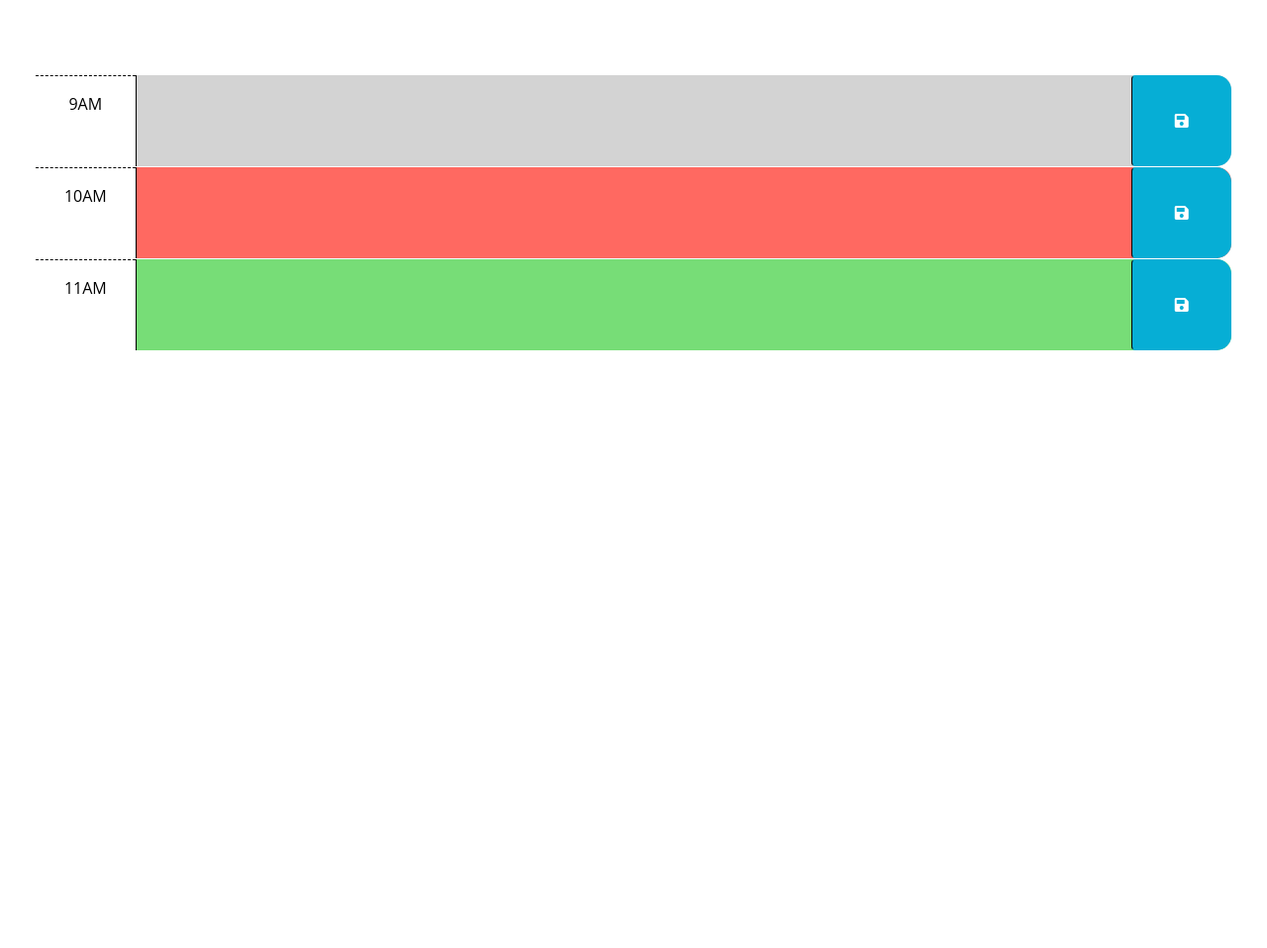
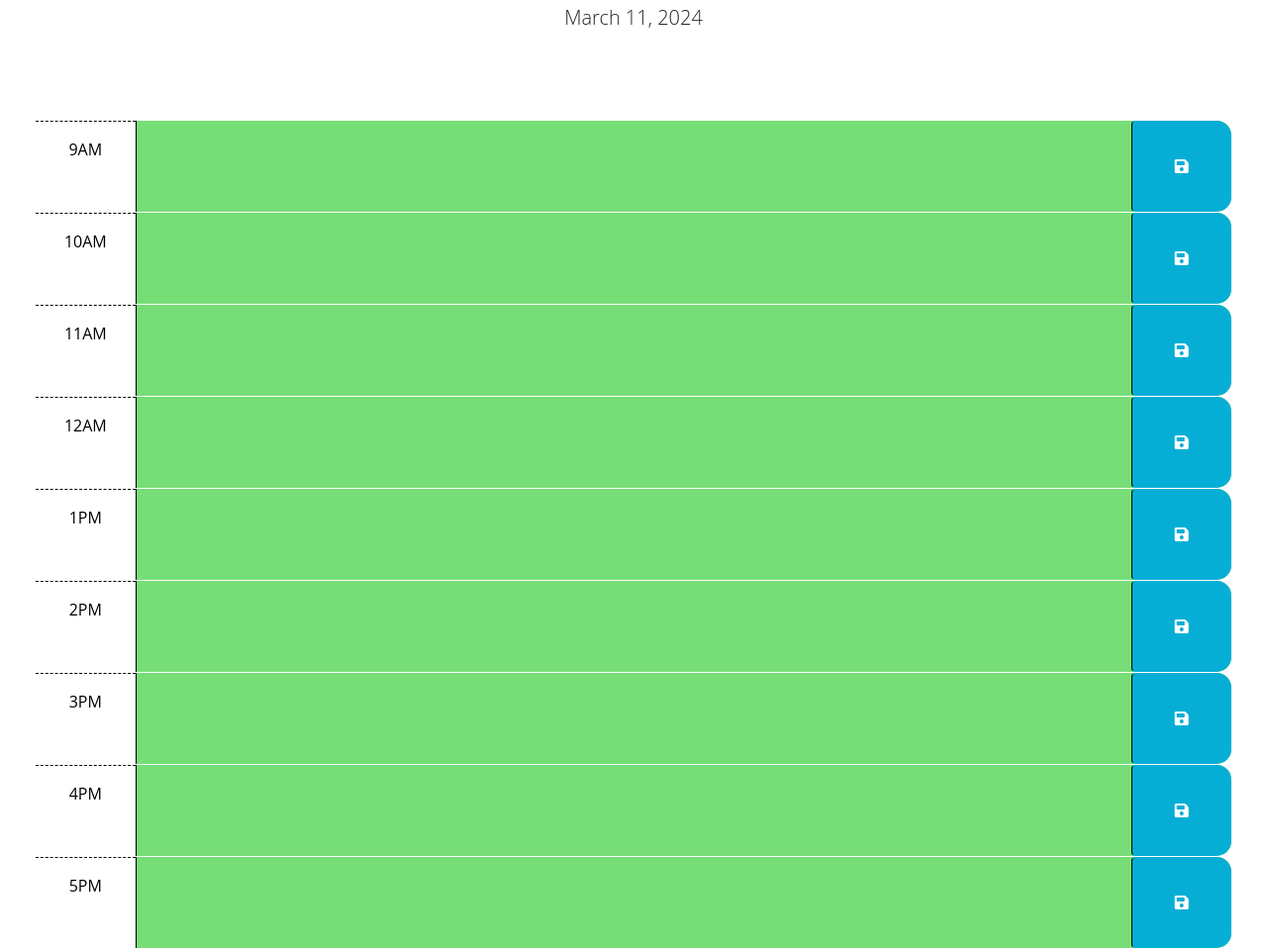
Before and after one commit to rapostoljr/challenge_5_work_day_scheduler, a plain HTML site: page Develop/index.html in a window 1280 px wide. Shown: the part 176-1134 px from the top of the page at 99% size. Before the commit the page ends 800 px from the top, so only its background shows below. Drawn offline with nearby package versions, Linux system fonts and the light colour scheme.

Commit message:
created for loop to add class of past, present, and future to necessary spots

```diff
--- a/Develop/index.html
+++ b/Develop/index.html
@@ -42,7 +42,7 @@
         -->
 
       <!-- Example of a past time block. The "past" class adds a gray background color. -->
-      <div id="hour-9" class="row time-block past">
+      <div id="hour-9" class="row time-block">
         <div class="col-2 col-md-1 hour text-center py-3">9AM</div>
         <textarea class="col-8 col-md-10 description" rows="3"> </textarea>
         <button class="btn saveBtn col-2 col-md-1" aria-label="save">
@@ -51,7 +51,7 @@
       </div>
 
       <!-- Example of a present time block. The "present" class adds a red background color. -->
-      <div id="hour-10" class="row time-block present">
+      <div id="hour-10" class="row time-block">
         <div class="col-2 col-md-1 hour text-center py-3">10AM</div>
         <textarea class="col-8 col-md-10 description" rows="3"> </textarea>
         <button class="btn saveBtn col-2 col-md-1" aria-label="save">
@@ -60,14 +60,64 @@
       </div>
 
       <!-- Example of a future time block. The "future" class adds a green background color. -->
-      <div id="hour-11" class="row time-block future">
+      <div id="hour-11" class="row time-block">
         <div class="col-2 col-md-1 hour text-center py-3">11AM</div>
         <textarea class="col-8 col-md-10 description" rows="3"> </textarea>
         <button class="btn saveBtn col-2 col-md-1" aria-label="save">
           <i class="fas fa-save" aria-hidden="true"></i>
         </button>
       </div>
+
+      <div id="hour-12" class="row time-block">
+        <div class="col-2 col-md-1 hour text-center py-3">12AM</div>
+        <textarea class="col-8 col-md-10 description" rows="3"> </textarea>
+        <button class="btn saveBtn col-2 col-md-1" aria-label="save">
+          <i class="fas fa-save" aria-hidden="true"></i>
+        </button>
+      </div>
+
+      <div id="hour-13" class="row time-block">
+        <div class="col-2 col-md-1 hour text-center py-3">1PM</div>
+        <textarea class="col-8 col-md-10 description" rows="3"> </textarea>
+        <button class="btn saveBtn col-2 col-md-1" aria-label="save">
+          <i class="fas fa-save" aria-hidden="true"></i>
+        </button>
+      </div>
+
+      <div id="hour-14" class="row time-block">
+        <div class="col-2 col-md-1 hour text-center py-3">2PM</div>
+        <textarea class="col-8 col-md-10 description" rows="3"> </textarea>
+        <button class="btn saveBtn col-2 col-md-1" aria-label="save">
+          <i class="fas fa-save" aria-hidden="true"></i>
+        </button>
+      </div>
+
+      <div id="hour-15" class="row time-block">
+        <div class="col-2 col-md-1 hour text-center py-3">3PM</div>
+        <textarea class="col-8 col-md-10 description" rows="3"> </textarea>
+        <button class="btn saveBtn col-2 col-md-1" aria-label="save">
+          <i class="fas fa-save" aria-hidden="true"></i>
+        </button>
+      </div>
+
+      <div id="hour-16" class="row time-block">
+        <div class="col-2 col-md-1 hour text-center py-3">4PM</div>
+        <textarea class="col-8 col-md-10 description" rows="3"> </textarea>
+        <button class="btn saveBtn col-2 col-md-1" aria-label="save">
+          <i class="fas fa-save" aria-hidden="true"></i>
+        </button>
+      </div>
+
+      <div id="hour-17" class="row time-block">
+        <div class="col-2 col-md-1 hour text-center py-3">5PM</div>
+        <textarea class="col-8 col-md-10 description" rows="3"> </textarea>
+        <button class="btn saveBtn col-2 col-md-1" aria-label="save">
+          <i class="fas fa-save" aria-hidden="true"></i>
+        </button>
+      </div>
     </div>
+
+
 
     <script src="https://cdnjs.cloudflare.com/ajax/libs/jquery/3.2.1/jquery.min.js"></script>
     <script src="https://cdn.jsdelivr.net/npm/dayjs@1.11.3/dayjs.min.js"
--- a/Develop/script.js
+++ b/Develop/script.js
@@ -1,6 +1,10 @@
 // Wrap all code that interacts with the DOM in a call to jQuery to ensure that
 // the code isn't run until the browser has finished rendering all the elements
 // in the html.
+var currentHour = dayjs().format('HH');
+var timeBlock = document.getElementsByClassName("time-block")
+console.log(currentHour);
+
 $(function () {
   // TODO: Add a listener for click events on the save button. This code should
   // use the id in the containing time-block as a key to save the user input in
@@ -9,15 +13,35 @@ $(function () {
   // time-block containing the button that was clicked? How might the id be
   // useful when saving the description in local storage?
   //
+
   // TODO: Add code to apply the past, present, or future class to each time
   // block by comparing the id to the current hour. HINTS: How can the id
   // attribute of each time-block be used to conditionally add or remove the
   // past, present, and future classes? How can Day.js be used to get the
   // current hour in 24-hour time?
   //
+  for (var i=9; i <= 17; i++) {
+    var hourId = document.getElementById(`hour-${i}`)
+    if (i < parseInt(currentHour)) {
+      // PAST
+      $(hourId).addClass('past')
+    }
+    if (i === parseInt(currentHour)) {
+      // PRESENT
+      $(hourId).addClass('present')
+    }
+    if (i > parseInt(currentHour)) {
+      // FUTURE
+      $(hourId).addClass('future')
+    }
+  }
+
+
   // TODO: Add code to get any user input that was saved in localStorage and set
   // the values of the corresponding textarea elements. HINT: How can the id
   // attribute of each time-block be used to do this?
   //
+
   // TODO: Add code to display the current date in the header of the page.
+  $('#currentDay').text(dayjs().format('MMMM DD, YYYY'));
 });
--- a/Develop/style.css
+++ b/Develop/style.css
@@ -1,6 +1,10 @@
 body {
   font-family: 'Open Sans', sans-serif;
   font-size: 16px;
+}
+
+header {
+  text-align: center;
 }
 
 textarea {
```
